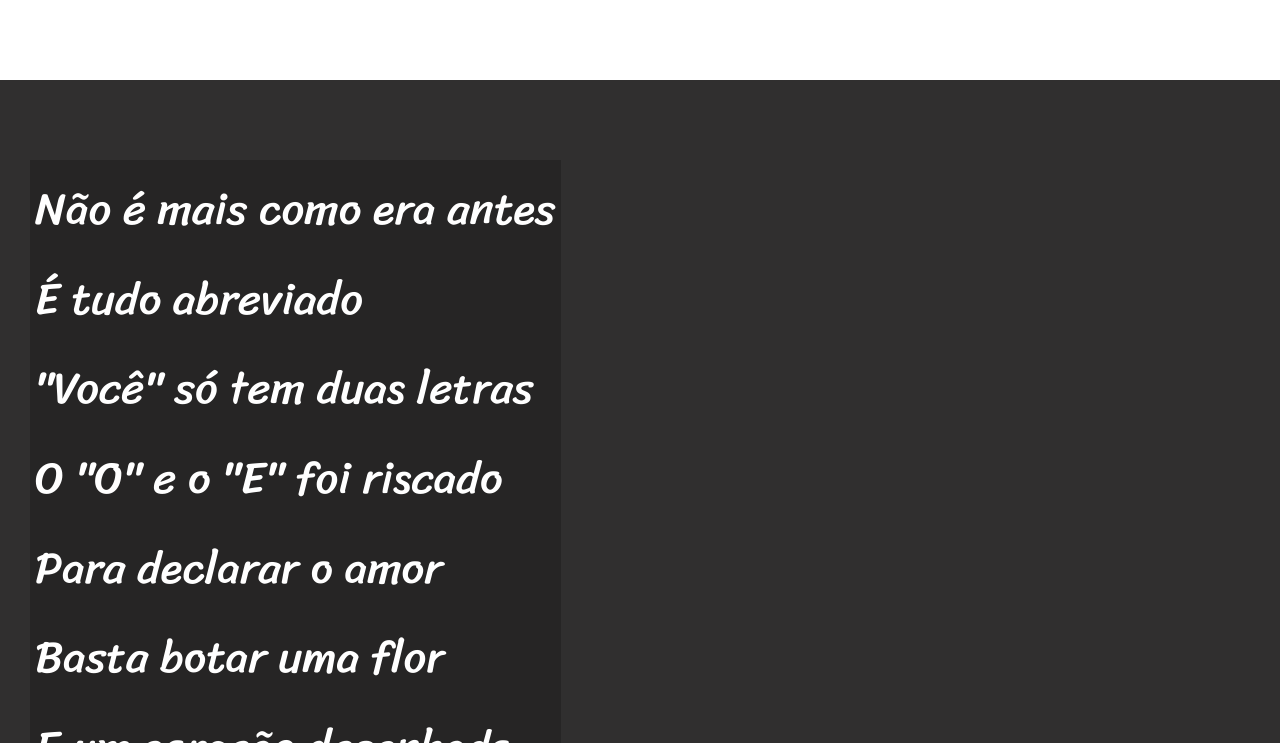
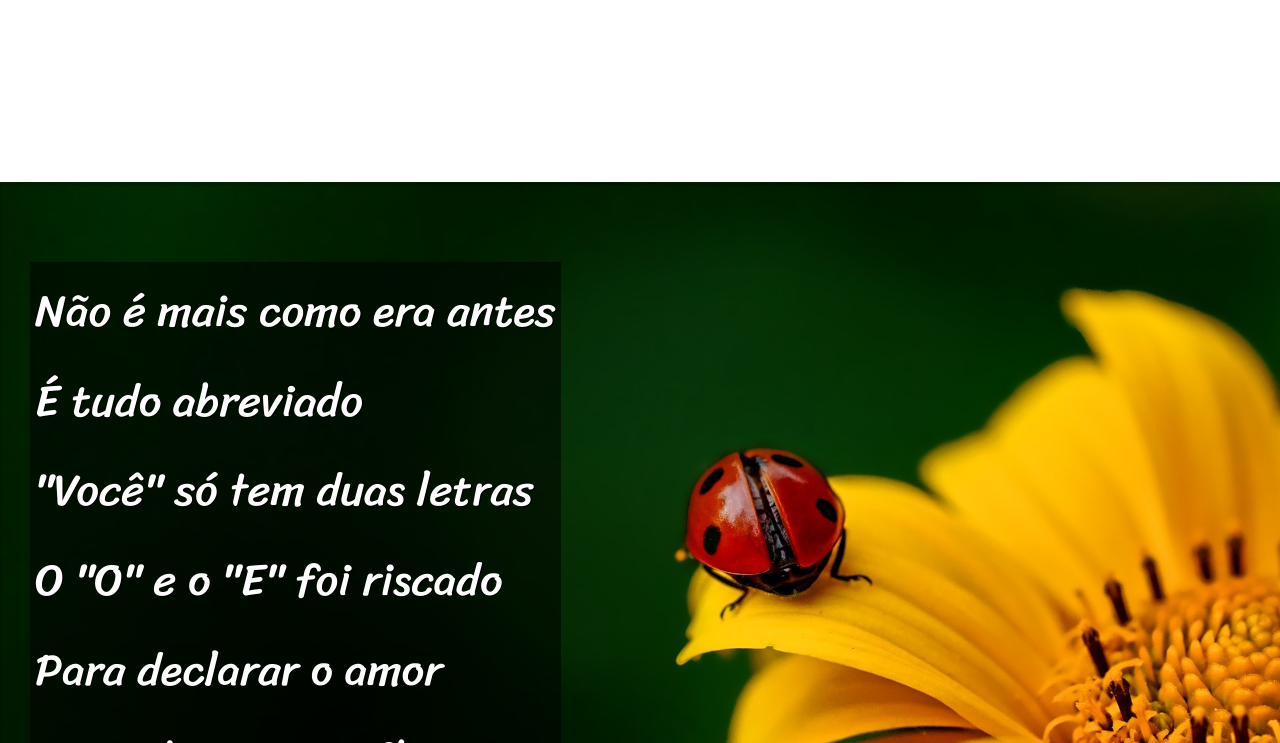
Before and after one commit to gabriel-esp/html-css, a plain HTML site: page desafios/d011C/index.html in a window 1280 px wide. Shown: the part 977-1720 px from the top of the page. Drawn offline with Linux system fonts and the light colour scheme.

Commit message:
finalizei projeto

```diff
--- a/desafios/d011C/estilo/style.css
+++ b/desafios/d011C/estilo/style.css
@@ -58,10 +58,8 @@ section {
     font-size: 3.5vw;
 }
 
-section > p {
-    display: inline-block;
-    padding: 5px;
-    background-color: rgba(0, 0, 0, 0.212);
+section p {
+    padding-bottom: 2.5em;
 }
 
 .normal {
@@ -72,16 +70,32 @@ section > p {
 .imagem {
     background-color: rgb(48, 47, 47);
     color: white;
+    box-shadow: inset 2px 4px 0px rgba(0, 0, 0, 0.164);
+    background-size: cover;
+    background-attachment: fixed;
 }
 
+.imagem > p {
+    display: inline-block;
+    padding: 5px;
+    background-color: rgba(0, 0, 0, 0.514);
+    text-shadow: 1px 1px 0px black;
+}
 
+#img01 {
+    background-image: url(../imagens/background001.jpg);
+    background-position: right center;
+}
 
-
+#img02 {
+    background-image: url(../imagens/background002.jpg);
+    background-position: right center;
+}
 
 
 footer {
     background-color: black;
     color: white;
     text-align: center;
-    padding: 10px;
+    padding: 5px;
 }
--- a/desafios/d011C/index.html
+++ b/desafios/d011C/index.html
@@ -24,7 +24,7 @@
         </p>
     </section>
 
-    <section class="imagem">
+    <section class="imagem" id="img01">
         <p>
             Não é mais como era antes <br>
             É tudo abreviado <br>
@@ -58,7 +58,7 @@
         </p>
     </section>
 
-    <section class="imagem">
+    <section class="imagem" id="img02">
         <p>
             Tenho saudade das cartas <br>
             Escritas com a própria mão <br>
```
